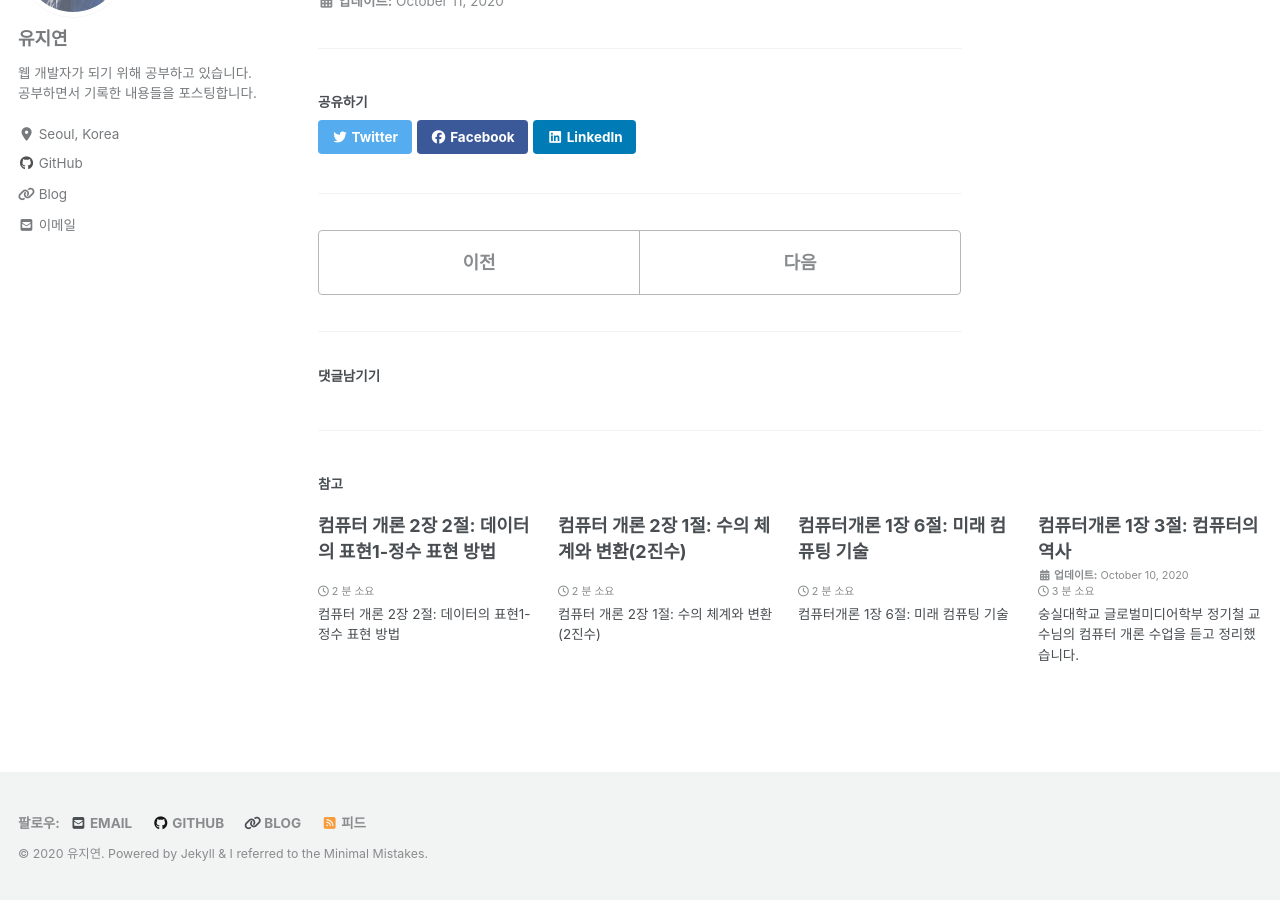
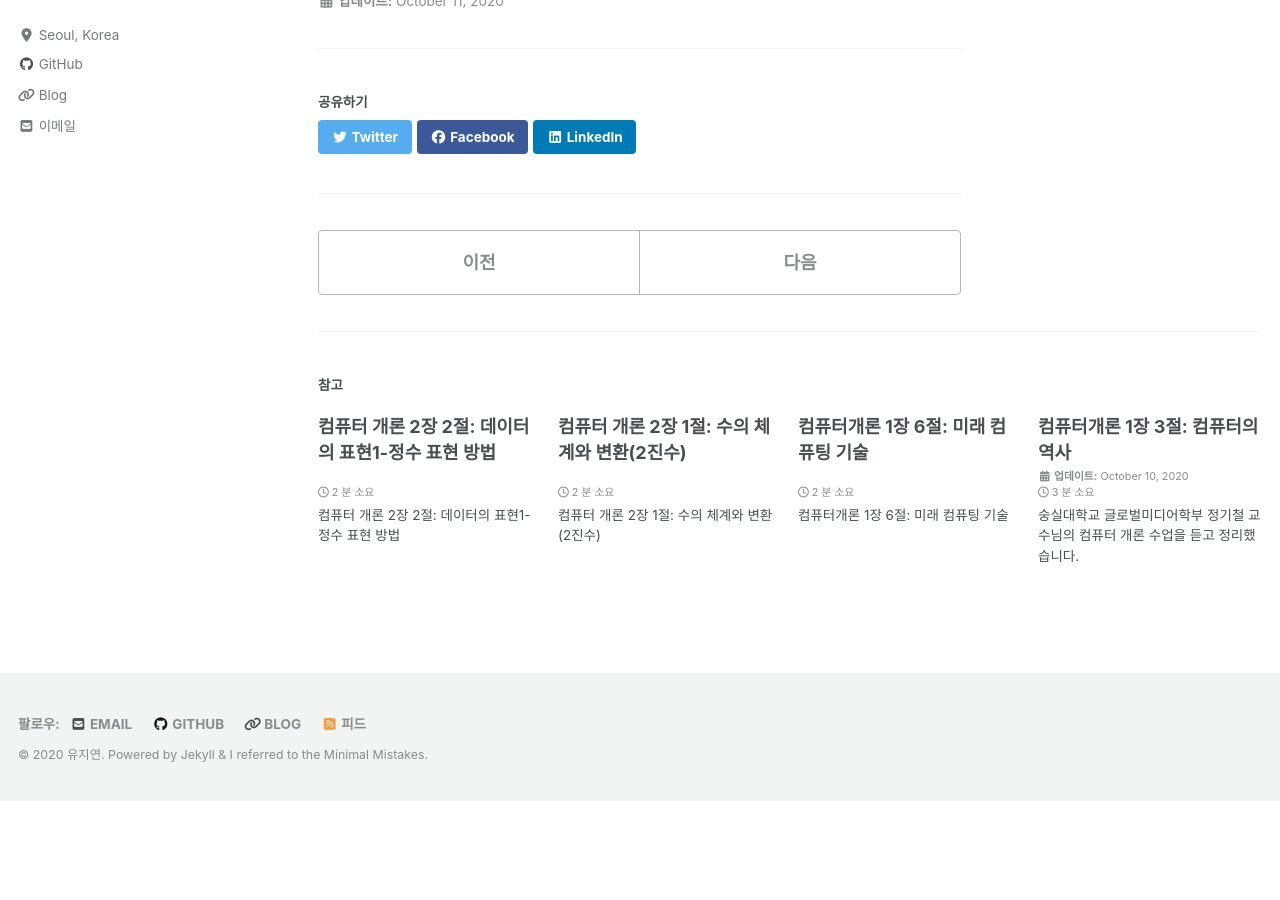
Before and after one commit to Jiyoun-Yoo/jiyoun-yoo.github.io, a Jekyll site: the page built from _posts/2020/computer-science/2020-10-11-computer-science-chapter01-4.markdown, in a window 1280 px wide and 900 px high, scrolled down 1604 px. Built offline with Jekyll 4.4.1, drawn with Linux system fonts in a browser that asks for light colours; cached includes are drawn as plain includes; nearby versions of some CDN libraries; a script that is not in the unit is left out; comment, search, counter and statistics services are not loaded; after the commit the page ends 2405 px from its top, so only the background shows below that.

Commit message:
settings

```diff
--- a/_config.yml
+++ b/_config.yml
@@ -20,7 +20,7 @@
 
 # 댓글 관련 부분
 comments:
-  provider               : "disqus" # false (default), "disqus", "discourse", "facebook", "staticman", "staticman_v2", "utterances", "custom"
+  provider               : #"disqus" # false (default), "disqus", "discourse", "facebook", "staticman", "staticman_v2", "utterances", "custom"
   disqus:
     shortname            : jiyounyou # https://help.disqus.com/customer/portal/articles/466208-what-s-a-shortname-
   discourse:
```
